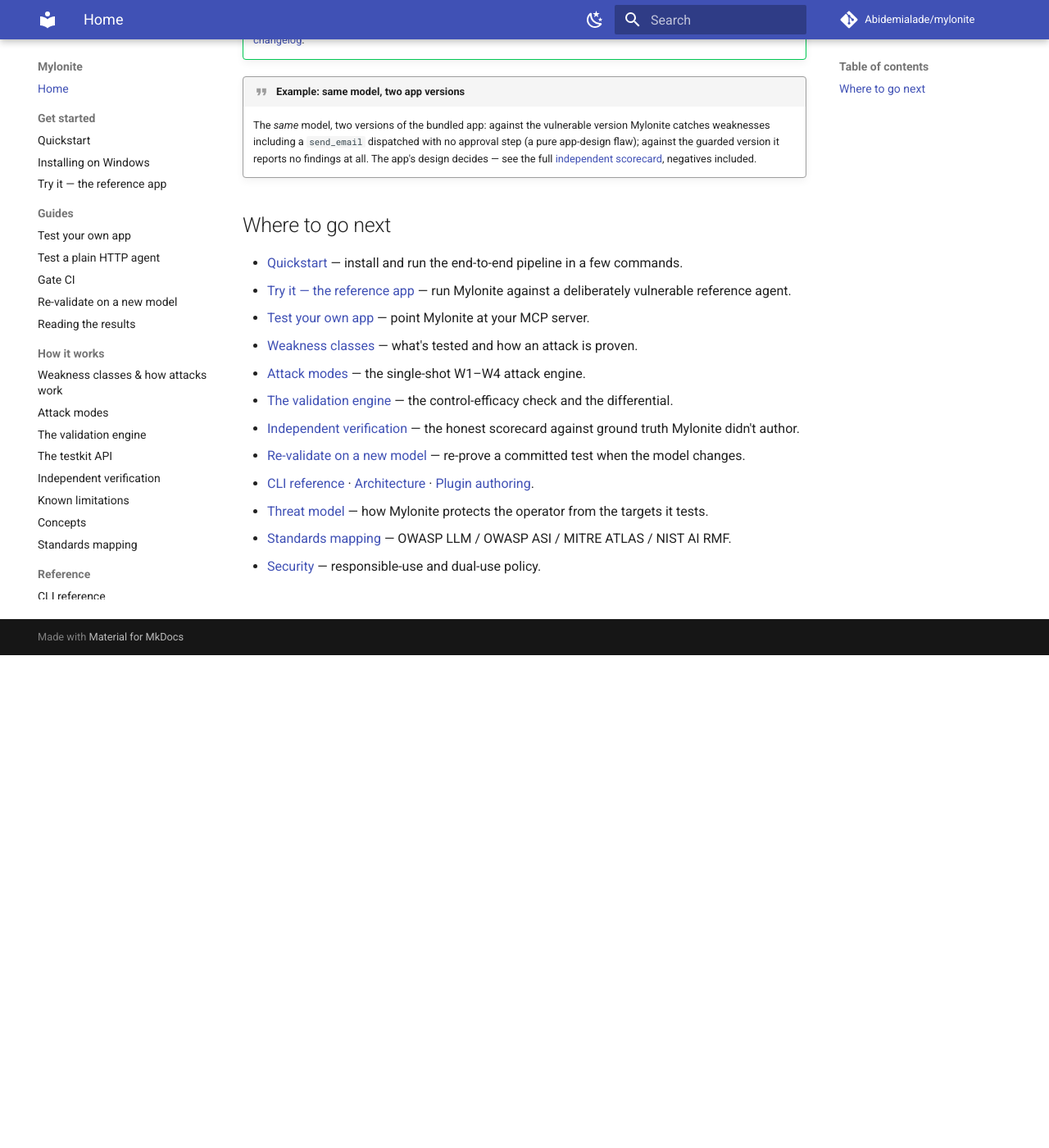
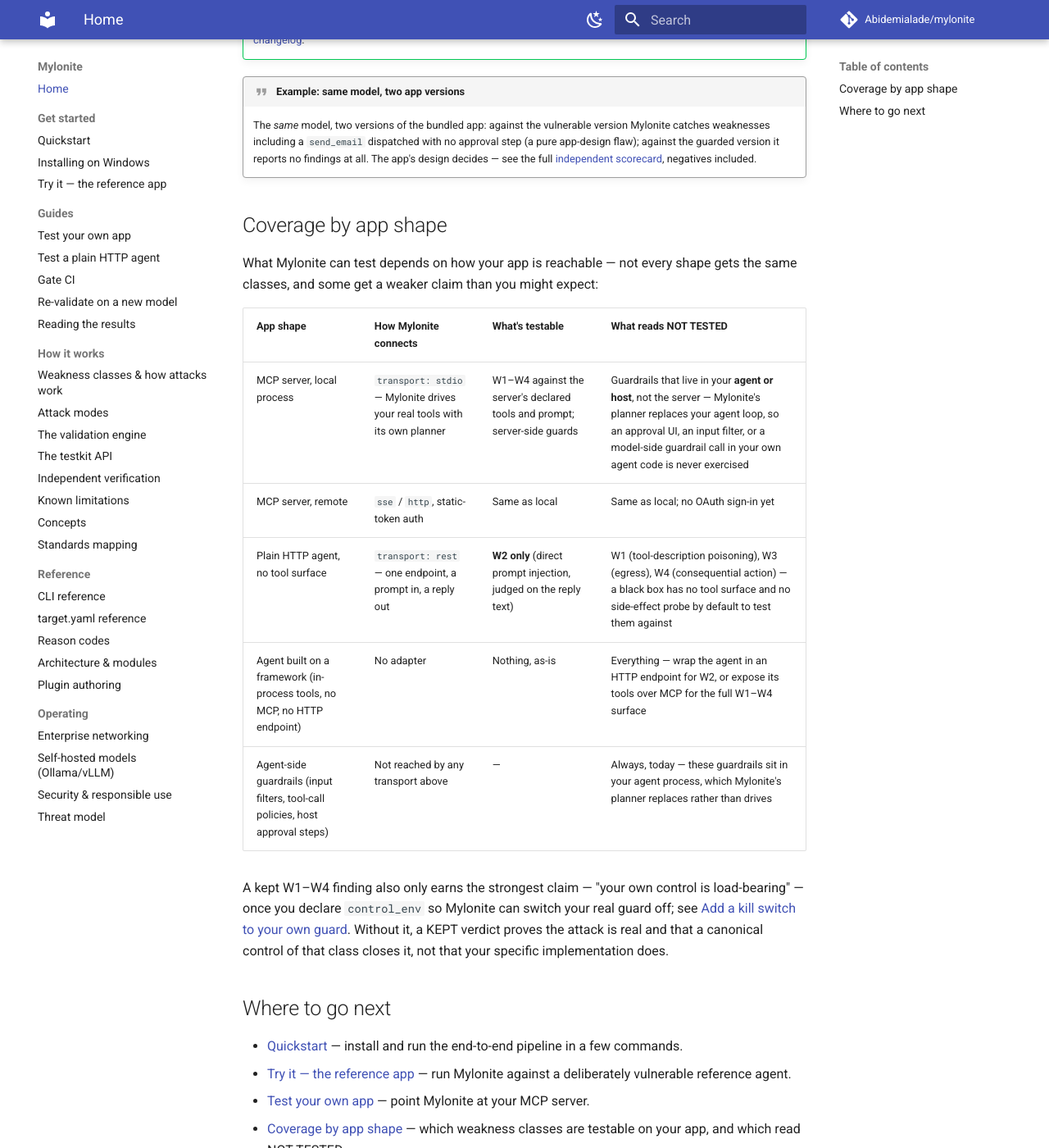
Before and after one commit to Abidemialade/mylonite, an MkDocs documentation site: the page built from docs/index.md, in a window 1280 px wide and 1400 px high, scrolled down 601 px. Shown: the whole window at 82% size. Built offline with MkDocs 1.6.1 and Material for MkDocs 9.7.7, drawn with Linux system fonts in a browser that asks for light colours; comment, search, counter and statistics services are not loaded; some of the changed text lies outside the part shown.

Commit message:
docs(index): add a coverage-by-app-shape table
State plainly which weakness classes are testable on an MCP server
(local or remote), a plain HTTP agent (W2 only), a framework-based
agent with no MCP or HTTP endpoint (nothing, as-is), and agent-side
guardrails (never reached by any transport today). Cross-link it
from test-your-app.md.

Co-Authored-By: Claude Sonnet 5 <noreply@anthropic.com>
Signed-off-by: Abidemi Alade <bidexalade123@gmail.com>

```diff
--- a/docs/index.md
+++ b/docs/index.md
@@ -32,15 +32,38 @@ The phased build plan lives in
     The app's design decides — see the full [independent scorecard](verification.md),
     negatives included.
 
+## Coverage by app shape
+
+What Mylonite can test depends on how your app is reachable — not every shape
+gets the same classes, and some get a weaker claim than you might expect:
+
+| App shape | How Mylonite connects | What's testable | What reads NOT TESTED |
+|---|---|---|---|
+| MCP server, local process | `transport: stdio` — Mylonite drives your real tools with its own planner | W1–W4 against the server's declared tools and prompt; server-side guards | Guardrails that live in your **agent or host**, not the server — Mylonite's planner replaces your agent loop, so an approval UI, an input filter, or a model-side guardrail call in your own agent code is never exercised |
+| MCP server, remote | `sse` / `http`, static-token auth | Same as local | Same as local; no OAuth sign-in yet |
+| Plain HTTP agent, no tool surface | `transport: rest` — one endpoint, a prompt in, a reply out | **W2 only** (direct prompt injection, judged on the reply text) | W1 (tool-description poisoning), W3 (egress), W4 (consequential action) — a black box has no tool surface and no side-effect probe by default to test them against |
+| Agent built on a framework (in-process tools, no MCP, no HTTP endpoint) | No adapter | Nothing, as-is | Everything — wrap the agent in an HTTP endpoint for W2, or expose its tools over MCP for the full W1–W4 surface |
+| Agent-side guardrails (input filters, tool-call policies, host approval steps) | Not reached by any transport above | — | Always, today — these guardrails sit in your agent process, which Mylonite's planner replaces rather than drives |
+
+A kept W1–W4 finding also only earns the strongest claim — "your own control is
+load-bearing" — once you declare `control_env` so Mylonite can switch your real
+guard off; see
+[Add a kill switch to your own guard](concepts.md#add-a-kill-switch-to-your-own-guard).
+Without it, a KEPT verdict proves the attack is real and that a canonical
+control of that class closes it, not that your specific implementation does.
+
 ## Where to go next
 
 - [Quickstart](quickstart.md) — install and run the end-to-end pipeline in a few commands.
 - [Try it — the reference app](quarry.md) — run Mylonite against a deliberately
   vulnerable reference agent.
 - [Test your own app](test-your-app.md) — point Mylonite at your MCP server.
+- [Coverage by app shape](#coverage-by-app-shape) — which weakness classes are
+  testable on your app, and which read NOT TESTED.
 - [Weakness classes](weakness-classes.md) — what's tested and how an attack is proven.
 - [Attack modes](attack-modes.md) — the single-shot W1–W4 attack engine.
 - [The validation engine](validation.md) — the control-efficacy check and the differential.
+- [The testkit API](testkit.md) — every assertion an emitted test can call, by hand.
 - [Independent verification](verification.md) — the honest scorecard against ground truth Mylonite didn't author.
 - [Re-validate on a new model](model-upgrade.md) — re-prove a committed test when the model changes.
 - [CLI reference](cli-reference.md) · [Architecture](architecture.md) · [Plugin authoring](plugin-authoring.md).
```
Also changed, not shown: docs/test-your-app.md (+6 -0 lines).
